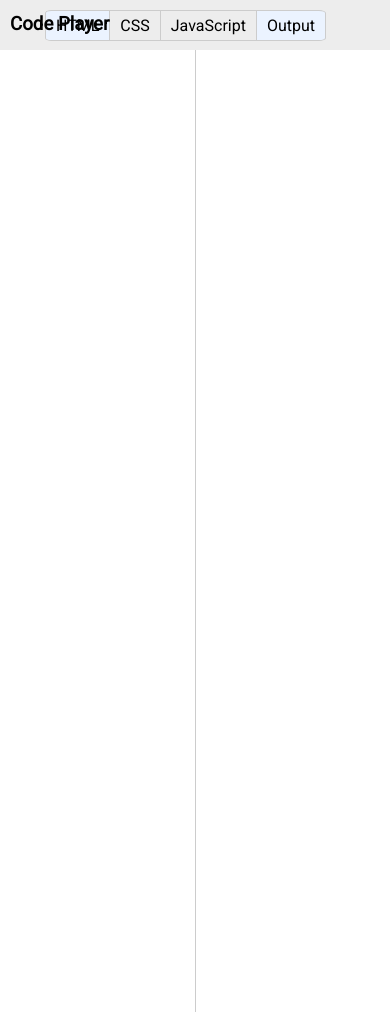
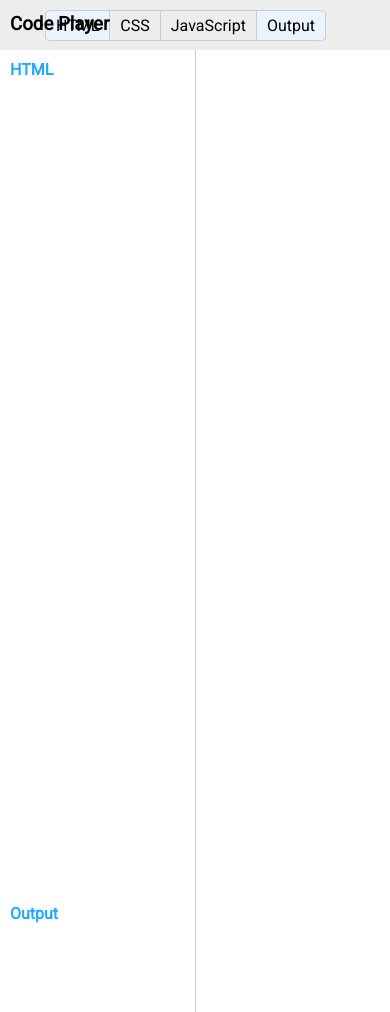
Before and after one commit to PollockCR/webdev2, a PHP site: page /jquery.html in a window 390 px wide. Shown: the top 1012 px of the page. Run offline with PHP 8.4, Linux system fonts and the light colour scheme; some libraries are stand-ins or nearby versions.

Commit message:
Code player panels responsive

```diff
--- a/4-jquery/jquery.html
+++ b/4-jquery/jquery.html
@@ -35,10 +35,27 @@
 
         <div id="content">
 
-            <div id="html" class="contentPanel"></div>
-            <div id="css" class="contentPanel"></div>
-            <div id="javascript" class="contentPanel"></div>
-            <div id="output" class="contentPanel"></div>
+            <div id="html" class="contentPanel">
+
+                <h4>HTML</h4>
+
+            </div>
+
+            <div id="css" class="contentPanel">
+
+                <h4>CSS</h4>
+
+            </div>
+            <div id="javascript" class="contentPanel">
+
+                <h4>JavaScript</h4>
+
+            </div>
+            <div id="output" class="contentPanel">
+
+                <h4>Output</h4>
+
+            </div>
 
         </div>
 
--- a/4-jquery/jquery.js
+++ b/4-jquery/jquery.js
@@ -50,7 +50,7 @@ function fixPanelSize(){
 
     $(".contentPanel").each(function () {
 
-        $(this).width(((100 / $(".active").length)) + "%");
+        $(this).width(((100 / $(".active").length) - 0.1) + "%");
 
     })
 
--- a/4-jquery/style.css
+++ b/4-jquery/style.css
@@ -18,7 +18,7 @@ body, html {
 h3 {
 
     float: left;
-    position: fixed;
+    position: absolute;
     padding: 0px 10px;
     margin: 13px 0px;
 
@@ -80,7 +80,9 @@ h3 {
 
 #content {
 
-    width: 100vw;
+    width: 100%;
+    margin: 0px;
+    padding: 0px;
 
 }
 
@@ -88,8 +90,16 @@ h3 {
 
     display: inline-block;
     float: left;
-    width: 50%;
+    width: 49.9%;
     height: 100%;
     border-right: 1px solid #CCCCCC;
 
 }
+
+h4 {
+
+    font-family: 'Roboto', sans-serif;
+    margin: 10px;
+    float: left;
+    color: #20AAFF;
+}
```
